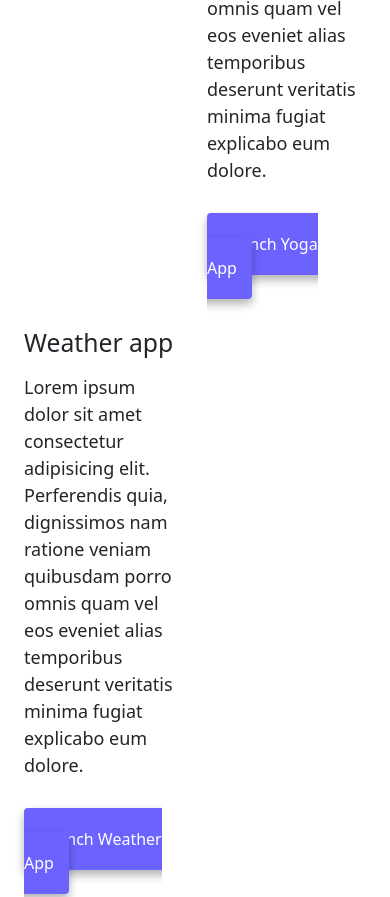
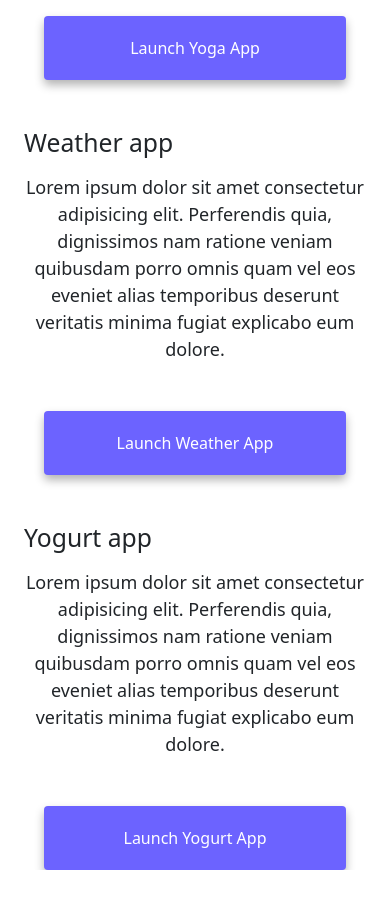
Before and after one commit to mariia-bite/my-visit-card-page, a website: page index.html in a window 390 px wide. Shown: the part 651-1548 px from the top of the page. After the commit the page ends 1521 px from the top, so only its background shows below. Drawn offline with nearby package versions, Linux system fonts and the light colour scheme.

Commit message:
Updated responsiveness

```diff
--- a/index.html
+++ b/index.html
@@ -56,10 +56,10 @@
       </div>
       <div class="container">
         <div class="row">
-          <div class="col-6">
+          <div class="col-sm-6">
             <img class="md-6 img-fluid rounded d-none d-sm-block" src="images/yoga.png" alt="Yoga project" />
           </div>
-          <div class="col-6">
+          <div class="col-sm-6">
             <h2 class="mb-3">Yoga app</h2>
             <p>
               Lorem ipsum dolor sit amet consectetur adipisicing elit.
@@ -68,12 +68,12 @@
               minima fugiat explicabo eum dolore.
             </p>
             <div class="mt-5">
-              <a href="#" class="primary-link" title="Yoga project"> Launch Yoga App</a>
+              <a href="#" class="primary-link project-link" title="Yoga project"> Launch Yoga App</a>
             </div>
         </div>
       </div>
           <div class="row mt-5">
-          <div class="col-6">
+          <div class="col-sm-6">
             <h2 class="mb-3">Weather app</h2>
             <p>
               Lorem ipsum dolor sit amet consectetur adipisicing elit.
@@ -82,10 +82,10 @@
               minima fugiat explicabo eum dolore.
             </p>
             <div class="mt-5">
-                <a href="#" class="primary-link" title="Weather project"> Launch Weather App</a>
+                <a href="#" class="primary-link project-link" title="Weather project"> Launch Weather App</a>
               </div>
             </div>
-          <div class="col-6">
+          <div class="col-sm-6">
             <img
               class="md-6 img-fluid rounded d-none d-sm-block"
               src="images/weather.png"
@@ -94,14 +94,14 @@
           </div>
         </div>
         <div class="row mt-5">
-          <div class="col-6">
+          <div class="col-sm-6">
             <img
               class="md-6 img-fluid rounded d-none d-sm-block"
               src="images/yogurt.png"
               alt="Yogurt project"
             />
           </div>
-          <div class="col-6">
+          <div class="col-sm-6">
             <h2 class="mb-3">Yogurt app</h2>
             <p>
               Lorem ipsum dolor sit amet consectetur adipisicing elit.
@@ -110,7 +110,7 @@
               minima fugiat explicabo eum dolore.
             </p>
             <div class="mt-5">
-                <a href="#" class="primary-link" title="Yogurt project"> Launch Yogurt App</a>
+                <a href="#" class="primary-link project-link" title="Yogurt project"> Launch Yogurt App</a>
               </div>
           </div>
         </div>
--- a/style.css
+++ b/style.css
@@ -23,7 +23,7 @@
   opacity: 0.7;
 }
 body {
-  margin-top: 100px;
+  margin: 100px 0;
 }
 
 p {
@@ -93,3 +93,22 @@
   box-shadow: var(--box-shadow);
   color: white;
 }
+
+@media (max-width: 900px) {
+  h1 {
+    font-size: 48px;
+    line-height: 1.5;
+  }
+  h2 {
+    font-size: 32px;
+  }
+  p {
+    text-align: center;
+  }
+
+  .project-link {
+    display: block;
+    text-align: center;
+    margin: 0 20px;
+  }
+}
```
Also changed, not shown: about.html (+3 -3 lines).
